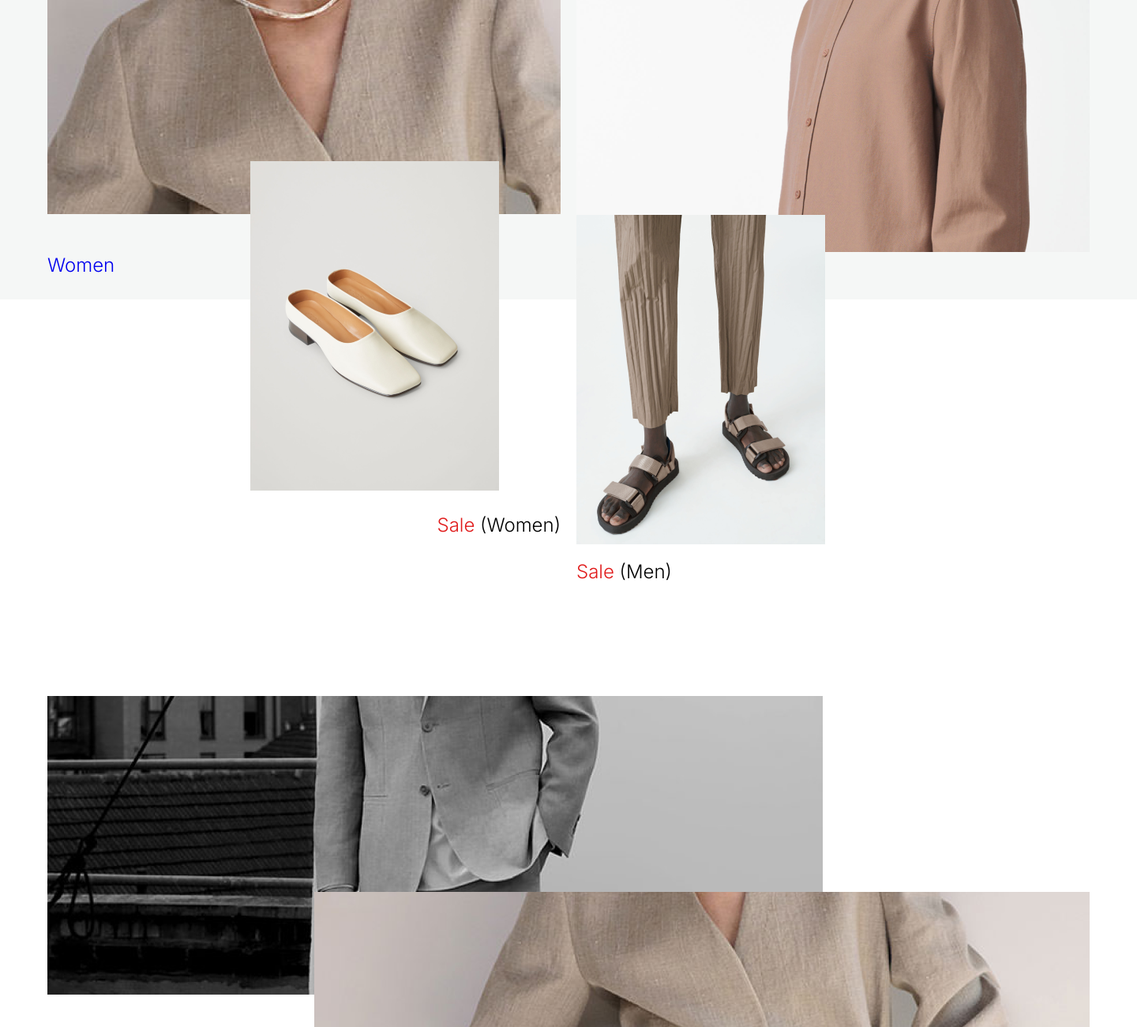
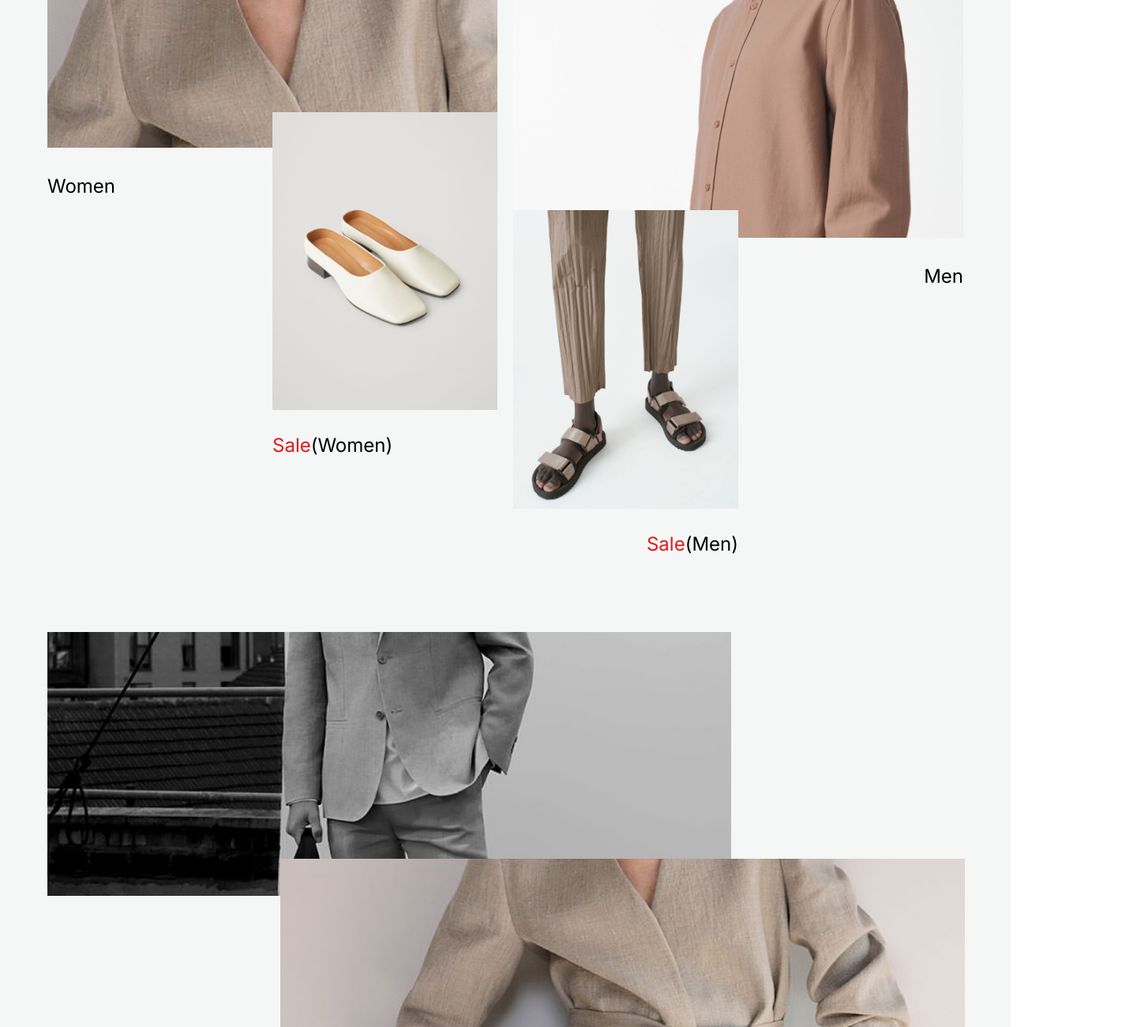
Before and after one commit to Nedimm23/E-Commerce-Website, a plain HTML site: page index.html in a window 1280 px wide. Shown: the part 528-1828 px from the top of the page at 79% size, 1440 px wide, since content can reach past the window. Drawn offline with nearby package versions, Linux system fonts and the light colour scheme.

Commit message:
some changes

```diff
--- a/index.html
+++ b/index.html
@@ -12,8 +12,7 @@
 
 
 <body>
-    <div class="grid-container">
-
+    <div class="home">
 
         <header class="header">
             <!-- navbar -->
@@ -25,7 +24,7 @@
                         <a style="text-decoration: none;" class="item">Sale</a>
                     </div>
                     <div class="navbar-center">
-                        <img src="./images/Vector.png">
+                        <img src="./assets/images/Vector.png">
                     </div>
                     <div class="navbar-right">
                         <a style="text-decoration: none;" class="item">Contact</a>
@@ -42,43 +41,36 @@
         </header>
 
 
-        <main class="main">
-            <div class="container-1">
-                <div class="women-section">
-                    <img class="women-img-big" src="./images/slika-1.png" alt="no image">
-                    <a style="text-decoration: none;" href="./pages/category-page-women.html"
-                        class="description-women">Women</a>
-                    <img class="women-img-small" src="./images/slika-3.png" alt="no image">
-                    <div class="under-image-women">
-                        <p class="sale"><span class="red">Sale</span> (Women)</p>
+        <div class="main-content">
+            <div class="left-content">
+                <section><img class="home-image" src="./assets/images/women.png" alt="female-model">
+                    <figcaption class="home-image-caption"><a href="/women">Women</a></figcaption>
+                </section>
+                <section class="female-shoes"><img class="home-image" src="./assets/images/women-shoes.png"
+                        alt="female-shoes">
+                    <div class="home-image-caption"><a href=""><span class="sale">Sale</span><span>(Women)</span></a>
                     </div>
-
-
-                </div>
-                <div class="men-section">
-                    <img src="./images/slika-2.png" alt="no image">
-                    <a class="description-men">Men</a>
-                    <img class="men-img-small" src="./images/slika-4.png" alt="no image">
-                    <div class="under-image-men">
-                        <p class="sale"><span class="red">Sale</span> (Men)</p>
+                </section>
+            </div>
+            <div class="right-content">
+                <section><img class="home-image" src="./assets/images/men.png" alt="male-model">
+                    <div class="home-image-caption"><a href="">Men</a></div>
+                </section>
+                <section class="home-male-shoes"><img class="home-image" src="./assets/images/men-shoes.png"
+                        alt="male-shoes">
+                    <div class="home-image-caption"><a href=""><span class="sale">Sale</span><span>(Men)</span></a>
                     </div>
-
-                </div>
+                </section>
             </div>
-
-            <div class="container-2">
-                <div class="last-section-left">
-
-                    <img class="last-image-1" src="./images/750x1000_W27_HighSummer_02 1.png" alt="no image">
-                </div>
-                <div class="last-section-right">
-                    <img class="last-image-2" src="images/750x1000_W27_HighSummer_02 2.png" alt="no image">
-                </div>
-
+            <div class="left-overlap-img">
+                <section class="home-male-clothing"><img class="home-image" src="./assets/images/men-collection.png"
+                        alt="male-clothing"></section>
             </div>
-
-
-        </main>
+            <div class="right-overlap-img">
+                <section class="home-female-clothing"><img class="home-image" src="./assets/images/women-collection.png"
+                        alt="female-clothing"></section>
+            </div>
+        </div>
 
         <footer class="footer">
             <div class="row">
--- a/styles/index.css
+++ b/styles/index.css
@@ -1,4 +1,4 @@
-@import url("https://fonts.googleapis.com/css2?family=Inter:wght@300&display=swap");
+@import url("https://fonts.googleapis.com/css2?family=Inter");
 
 :root {
   --mainWhite: #ffffff;
@@ -20,14 +20,6 @@ body {
   font-family: "Inter", sans-serif;
   height: 100vh;
   margin: 0;
-}
-
-.grid-container {
-  display: grid;
-  grid-template-areas: "header" "main" "footer";
-  grid-template-columns: 1fr;
-  grid-template-rows: 5rem 1fr 5rem;
-  height: 100%;
 }
 
 .header {
@@ -91,118 +83,82 @@ body {
 }
 /* --------------- End of Navbar ---------------- */
 
-.main {
-  grid-area: main;
-  margin-bottom: 100px;
+.home {
+  background-color: #f5f7f6;
+  padding: 0;
+  margin: 0;
+}
+.main-content {
+  display: grid;
+  grid-template-columns: repeat(2, 1fr);
+  column-gap: 20px;
+  margin: 60px;
 }
 
-/* Start of products */
-.container-1 {
-  background: var(--mainBacground);
-  display: flex;
-  flex-direction: row;
-  margin-bottom: 50px;
+.home-image {
+  width: 100%;
+  height: auto;
 }
 
-.women-section {
-  display: flex;
-  flex-direction: column;
-  margin-left: 60px;
-  margin-right: 10px;
-  padding-top: 52px;
-  width: 50%;
+.home-image-caption {
+  position: relative;
+  z-index: 1;
+  font-size: 24px;
+  margin-top: 30px;
 }
 
-.under-image-women {
-  display: flex;
-  justify-content: flex-end;
+.left-content .female-shoes {
+  display: grid;
+  grid-template-columns: 50%;
+  justify-content: right;
   position: relative;
-  top: 300px;
+  bottom: 9%;
 }
 
-.men-section {
-  display: flex;
-  flex-direction: column;
-  margin-left: 10px;
-  margin-right: 60px;
-  padding-top: 100px;
-  width: 50%;
+.right-content {
+  margin-top: 20%;
+  text-align: right;
+}
+.home-male-shoes {
+  display: grid;
+  grid-template-columns: 50%;
+  justify-content: left;
+  position: relative;
+  bottom: 9%;
 }
 
-.under-image-men {
-  display: flex;
-  justify-content: flex-start;
-  position: relative;
-  top: 370px;
+.left-overlap-img {
+  display: grid;
+  grid-template-columns: 152%;
 }
 
-.women-img-big {
+.right-overlap-img {
+  display: grid;
+  grid-template-columns: 152%;
+  margin-bottom: 250px;
+}
+.home-female-clothing {
   position: relative;
+  top: 85%;
+  right: 34%;
 }
 
-.women-img-small {
-  position: absolute;
-  height: 417px;
-
-  right: 50.6%;
-  margin-top: 600px;
+a {
+  color: #000000;
+  text-decoration: none;
 }
 
-.men-img-small {
-  position: absolute;
-  height: 417px;
-
-  margin-top: 620px;
+a:hover {
+  color: #404040;
 }
 
-.description-women {
-  font-size: 24px;
-  line-height: 29px;
-  margin-top: 50px;
+section {
+  padding: 0;
+  margin: 0;
 }
 
 .sale {
-  font-size: 24px;
-  line-height: 29px;
-}
-.red {
   color: #e01a1a;
-}
-
-.container-2 {
-  display: flex;
-  flex-direction: row;
-  margin-bottom: 50px;
-  margin-top: 250px;
-}
-
-.last-section-left {
-  display: flex;
-  /* flex-direction: column; */
-  margin-left: 60px;
-  margin-top: 200px;
-  padding-top: 52px;
-  width: 50%;
-}
-
-.last-section-right {
-  display: flex;
-  flex-direction: column;
-  margin-top: 400px;
-  margin-right: 60px;
-  padding-top: 100px;
-  width: 50%;
-}
-
-.last-image-1 {
-  position: relative;
-  height: 378px;
-}
-
-.last-image-2 {
-  position: absolute;
-  z-index: 1;
-  align-self: flex-end;
 }
 
 .footer {
```
Also changed, not shown: pages/category-page.html (+23 -23 lines), pages/product-page.html (+5 -5 lines), assets/images/Vector.png (renamed from images/Vector.png), assets/images/men-collection.png (added), assets/images/men-shoes.png (added), assets/images/men.png (added), assets/images/women-collection.png (added), assets/images/women-shoes.png (added), assets/images/women.png (added).
